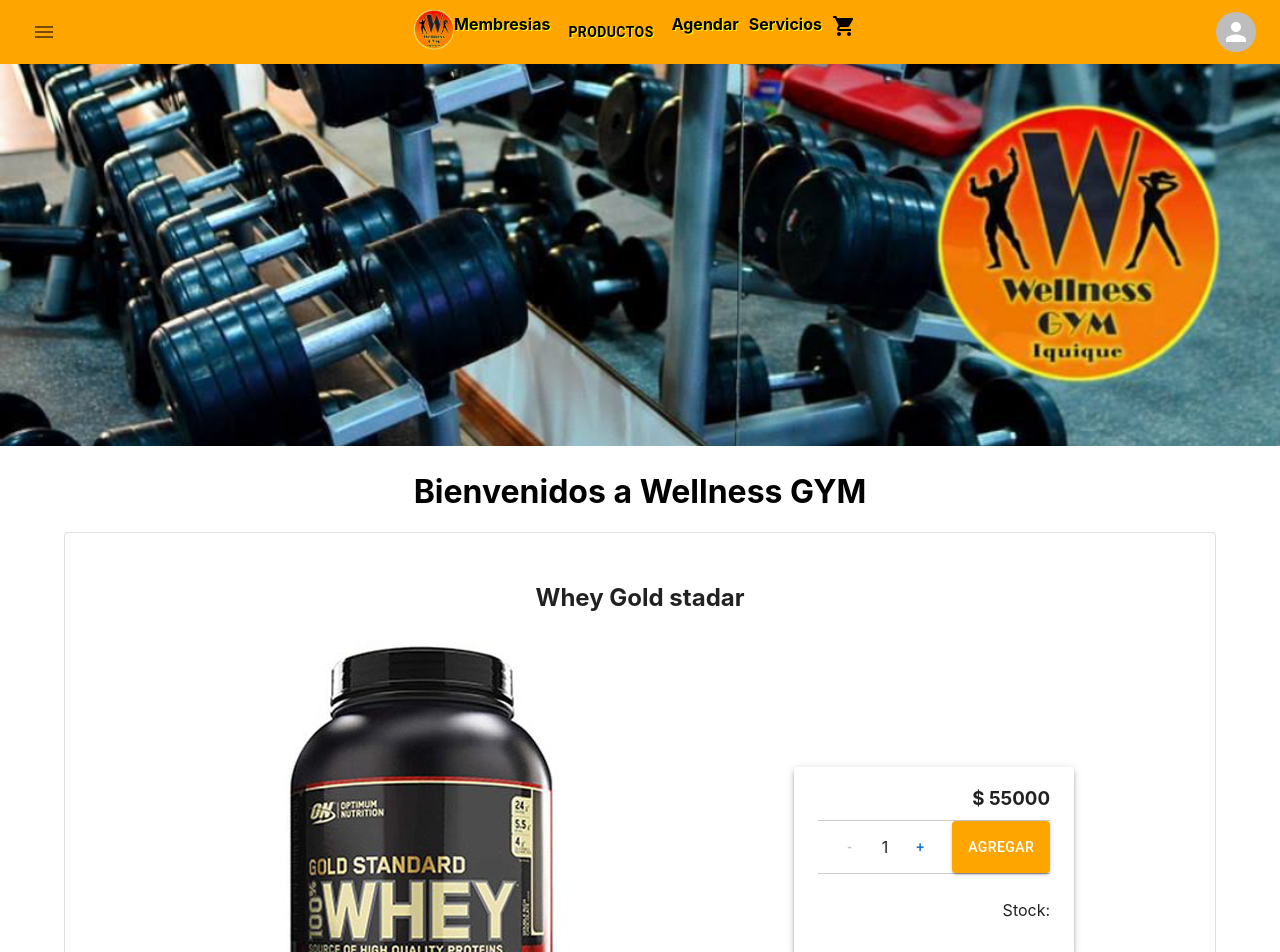
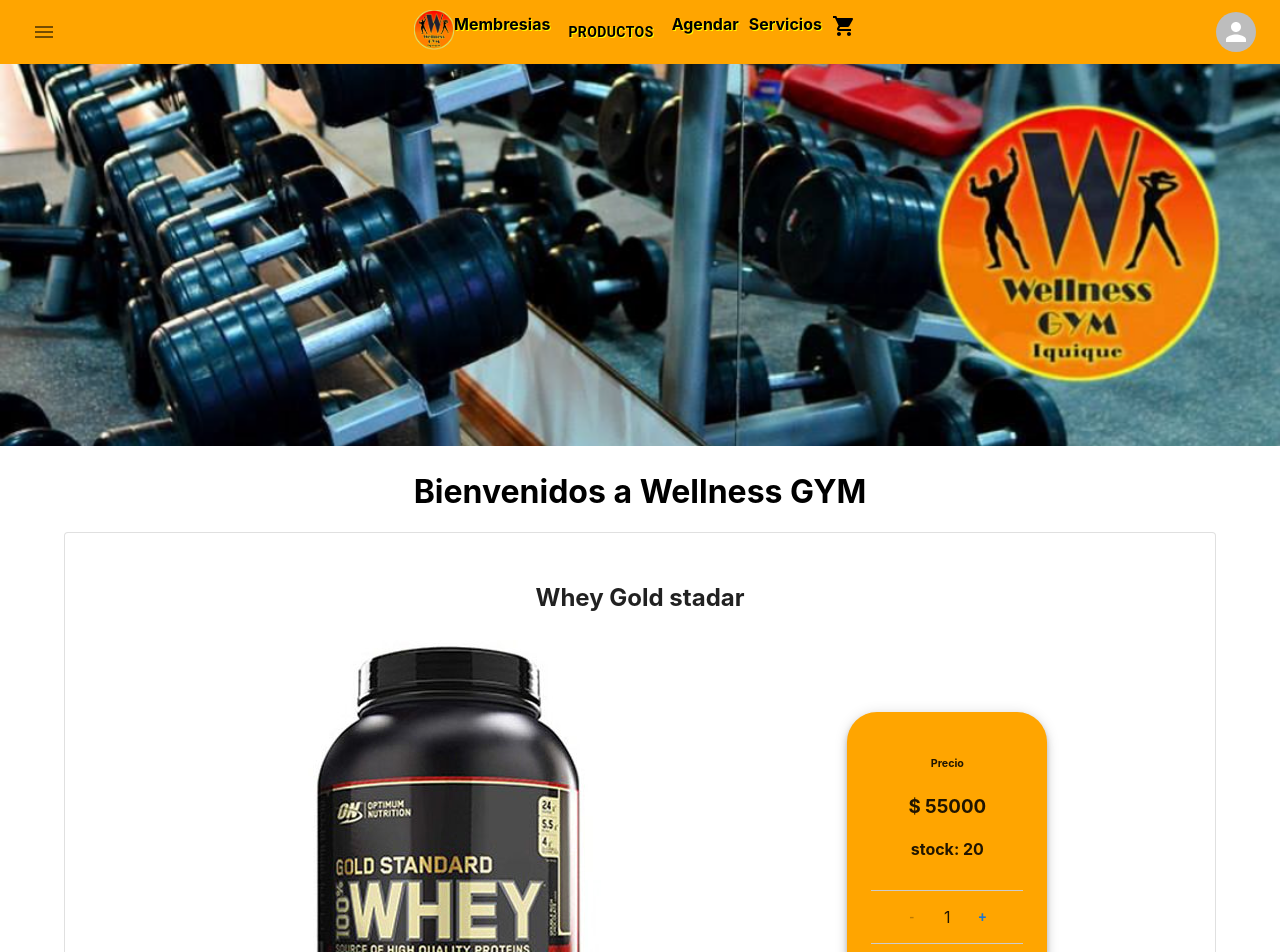
Before and after one commit to maxzirox/WellnesGym--CoderHouseProject, a React (Create React App) app: page /productos/1 in a window 1280 px wide. Shown: the top 952 px of the page. Built offline with nearby package versions, Linux system fonts and the light colour scheme.

Commit message:
fix item count
Se agrega boton de ir al carrito, ademas de esconder ItemCount al agregar productos, se sincroniza el counter con el stock y se agrega interfaz para agendar horarios en gym

```diff
--- a/src/App.js
+++ b/src/App.js
@@ -1,9 +1,9 @@
 import './App.css';
 import NavBar from './components/NavBar/NavBar';
 import CardListContainer from './components/CardList/CardListContainer';
-import SnackBar from './components/SnackBar/SnackBar';
+
 import Banner from './components/Banner/Banner'
-import { useEffect } from 'react';
+
 import { BrowserRouter, Routes, Route } from 'react-router-dom';
 import Membresias from './Pages/Membresias';
 import Detalle from './Pages/Detalle'
--- a/src/Pages/Agendar.js
+++ b/src/Pages/Agendar.js
@@ -1,6 +1,8 @@
+import Schedule from '../components/Schedule/Schedule'
+
 const Agendar = () => {
     return(
-        <h2> Agendar Horario </h2>
+        <Schedule/>
     )
 }
 
--- a/src/Pages/Membresias.js
+++ b/src/Pages/Membresias.js
@@ -1,5 +1,4 @@
 import * as React from 'react';
-import AppBar from '@mui/material/AppBar';
 import Box from '@mui/material/Box';
 import Button from '@mui/material/Button';
 import Card from '@mui/material/Card';
@@ -9,12 +8,10 @@
 import CssBaseline from '@mui/material/CssBaseline';
 import Grid from '@mui/material/Grid';
 import StarIcon from '@mui/icons-material/StarBorder';
-import Toolbar from '@mui/material/Toolbar';
 import Typography from '@mui/material/Typography';
 import Link from '@mui/material/Link';
 import GlobalStyles from '@mui/material/GlobalStyles';
 import Container from '@mui/material/Container';
-import NavBar from '../components/NavBar/NavBar'
 import '../App.css';
 
 function Copyright(props) {
--- a/src/Pages/NotFound.js
+++ b/src/Pages/NotFound.js
@@ -1,6 +1,6 @@
 const NotFound = () => {
     return(
-        <h2> 404 Not Found </h2>
+      <div>404 not found</div>
     )
 }
 
--- a/src/components/ItemCount/ItemCount.js
+++ b/src/components/ItemCount/ItemCount.js
@@ -1,37 +1,27 @@
-import {useState} from 'react';
+
 import { Button } from '@mui/material'
 
 
-const ItemCount = ({ stockPro, initial}) => {
+const ItemCount = ({ stock, actualizar, contador, mostrarBoton }) => {
 
-    const [stock, setStock] = useState(stockPro)
-    const [count, setCount] = useState(initial)
-        const addCount = () =>{
-            setCount(count + 1)
+
+    const addCount = () =>{
+            actualizar(contador + 1)
         }
         const removeCount = () =>{
-            if(count > 0 ){
-              setCount(count - 1)
+            if(contador > 0 ){
+              actualizar(contador - 1)
             }
         }
-        const onAdd = () =>{
-            if(stock > 0 && stock >= count){
-                setStock( stock - count)
-                alert(`has agregado ${count} unidades al carrito`)
-                setCount(0)
-            }else{
-                alert("sin stock")
-            }
-        }
+
     return(
         <>
         <div className='countItem'>
-            <Button onClick={removeCount} disabled={count <= 1} >-</Button>
-            <p>{count}</p>
-            <Button onClick={addCount} disabled={stock <= count}>+</Button>
-            <Button variant='contained' style={{backgroundColor: 'orange'}} onClick={onAdd} disabled={stock < count || stock == 0}>Agregar</Button>
+           { mostrarBoton &&
+            <><Button onClick={removeCount} disabled={contador <= 1}>-</Button><p>{contador}</p><Button onClick={addCount} disabled={stock <= contador}>+</Button></>
+            }
         </div>
-        <p className='stock'>Stock: {stock}</p>
+
         </>
 
     )
--- a/src/components/ItemDetail/ItemDetail.js
+++ b/src/components/ItemDetail/ItemDetail.js
@@ -1,10 +1,36 @@
-import { Container, Divider, Grid, Paper, Typography} from '@mui/material';
-import Modal from '../Modal/Modal'
+import { Container, Divider, Grid, Paper, Typography, Button } from '@mui/material';
+import { useState, useEffect } from 'react'
 import ItemCount from '../ItemCount/ItemCount'
 import './Item.css'
+import { Link } from 'react-router-dom'
+import { maxWidth } from '@mui/system';
 
 
 const ItemDetail = ({ data }) => {
+
+    const [stock, setStock] = useState(0)
+    const [count, setCount] = useState(1)
+    const [showButton , setShowButton] = useState(false)
+
+
+
+    useEffect( () => {
+        setStock(data.stock)
+     }, [data.stock])
+
+
+
+    const onAdd = () =>{
+        if(stock > 0 && stock >= count){
+            setStock( stock - count)
+            alert(`has agregado ${count} unidades al carrito`)
+            setCount(1)
+            setShowButton(true)
+        }else{
+            alert("sin stock")
+            setCount(1)
+        }
+    }
 
   return(
 
@@ -14,21 +40,26 @@
       <Paper  variant="outlined">
       <h2>{data.titulo}</h2>
       <Grid container spacing={2} alignItems="center" justifyContent="space-evenly" flexWrap='wrap'>
-      <div className="detail-product-image">
+              <div className="detail-product-image">
               <img src={`/${data.imagen}`} alt="imgProduct"/>
           </div>
           <Grid >
-              <Paper elevation={4}>
-              <Container className='controlContainer'>
-              <Grid container direction="column" justifyContent="center" alignItems="flex-end">
+              <Paper elevation={5} style={{backgroundColor: 'orange', width: 200, borderRadius: 30 }}>
+                <Container className='controlContainer' >
+                    <Grid container direction="column" justifyContent="center" alignItems="center">
+                    <Grid textAlign='center'><h6> Precio</h6></Grid>
+                        <Grid textAlign='center'><h3> $ {data.precio}</h3></Grid>
+                        <Grid textAlign='center'><h4> stock: {stock}</h4></Grid>
 
-                  <Grid textAlign='center'><h3> $ {data.precio}</h3></Grid>
-                  <ItemCount stockPro={data.stock} initial={1}/>
-              </Grid>
-              </Container >
+                    </Grid>
+                    { !showButton ?
+                    <><ItemCount stock={stock} actualizar={setCount} contador={count} mostrarBoton={setShowButton} /><Button variant='contained' style={{ backgroundColor: '#FF5900' }} onClick={onAdd} disabled={data.stock < count || data.stock == 0}>Agregar</Button></>
+                    :
+                    <Button variant='contained' style={{backgroundColor: '#FF5900'}}> <Link to='/cart' style={{textDecoration: 'none', color: 'aliceblue'}}>Ir al carrito</Link></Button>}
+                </Container >
               </Paper>
-          </Grid>
-      </Grid>
+         </Grid>
+     </Grid>
       <h3>Descripción:</h3>
       <Typography variant="body1" margin="20px">{data.descripcion}</Typography>
       </Paper>
--- a/src/components/Modal/Modal.js
+++ b/src/components/Modal/Modal.js
@@ -1,5 +1,4 @@
-import {useEffect, useState} from 'react';
-import DialogTitle from '@mui/material/DialogTitle';
+
 import Dialog from '@mui/material/Dialog';
 import { DialogContent } from '@mui/material';
 
--- a/src/components/NavBar/NavBar.js
+++ b/src/components/NavBar/NavBar.js
@@ -14,7 +14,7 @@
 import Tooltip from '@mui/material/Tooltip';
 import MenuItem from '@mui/material/MenuItem';
 import CartWidget from '../CartWidget/CartWidget';
-import { BrowserRouter, Routes, Route, Link } from 'react-router-dom';
+import { Link } from 'react-router-dom';
 import { useState } from 'react'
 import Fade from '@mui/material/Fade';
 
@@ -50,7 +50,7 @@
   };
 
   return (
-    <AppBar className='appBar' position="static">
+    <AppBar className='appBar' position="absolute">
       <Container className='container' maxWidth="xxl">
         <Toolbar disableGutters>
           <Box sx={{ flexGrow: 1, display: { xs: 'flex', md: 'flex' }}}>
@@ -107,7 +107,7 @@
 
           <Box sx={{ flexGrow: 1, display: { xs: 'none', md: 'flex' } }}>
             {pages.map((page) => (
-               (page == 'Productos') ?
+               (page === 'Productos') ?
                 <><Button
                 style={{  marginRight: '10px', textDecoration: 'none', color: 'black', fontWeight: 700, textShadow: '1px 1px yellow', display: 'block' }}
                 id="fade-button"
--- /dev/null
+++ b/src/components/Schedule/Schedule.js
@@ -0,0 +1,84 @@
+import * as React from 'react';
+import PropTypes from 'prop-types';
+import Tabs from '@mui/material/Tabs';
+import Tab from '@mui/material/Tab';
+import Typography from '@mui/material/Typography';
+import Box from '@mui/material/Box';
+import { useState } from 'react'
+
+function TabPanel(props) {
+    const { children, value, index, ...other } = props;
+
+    return (
+      <div
+        role="tabpanel"
+        hidden={value !== index}
+        id={`simple-tabpanel-${index}`}
+        aria-labelledby={`simple-tab-${index}`}
+        {...other}
+      >
+        {value === index && (
+          <Box sx={{ p: 3 }}>
+            <Typography>{children}</Typography>
+          </Box>
+        )}
+      </div>
+    );
+  }
+
+  TabPanel.propTypes = {
+    children: PropTypes.node,
+    index: PropTypes.number.isRequired,
+    value: PropTypes.number.isRequired,
+  };
+
+  function a11yProps(index) {
+    return {
+      id: `simple-tab-${index}`,
+      'aria-controls': `simple-tabpanel-${index}`,
+    };
+  }
+
+const Schedule = () => {
+
+    const [value, setValue] = useState(0);
+
+    const handleChange = (event, newValue) => {
+        setValue(newValue);
+    };
+
+  return (
+    <Box sx={{ width: '100%' }}>
+      <Box sx={{ borderBottom: 1, borderColor: 'divider', display: 'flex', justifyContent: 'center' }}>
+        <Tabs value={value} onChange={handleChange} aria-label="basic tabs example">
+          <Tab label="Lunes" {...a11yProps(0)} />
+          <Tab label="Martes" {...a11yProps(1)} />
+          <Tab label="Miercoles" {...a11yProps(2)} />
+          <Tab label="Jueves" {...a11yProps(3)} />
+          <Tab label="Viernes" {...a11yProps(4)} />
+          <Tab label="Sabado" {...a11yProps(5)} />
+        </Tabs>
+      </Box>
+      <TabPanel value={value} index={0}>
+        Horarios Lunes
+      </TabPanel>
+      <TabPanel value={value} index={1}>
+        Horarios Martes
+      </TabPanel>
+      <TabPanel value={value} index={2}>
+        Horarios Miercoles
+      </TabPanel>
+      <TabPanel value={value} index={3}>
+        Horarios Jueves
+      </TabPanel>
+      <TabPanel value={value} index={4}>
+        Horarios Viernes
+      </TabPanel>
+      <TabPanel value={value} index={5}>
+        Horarios Sabado
+      </TabPanel>
+    </Box>
+    )
+}
+
+export default Schedule
```
Also changed, not shown: src/components/Card/Card.js (+1 -6 lines), src/components/CardList/CardList.js (line endings or trailing spaces), src/context/CartContext.js (added).
